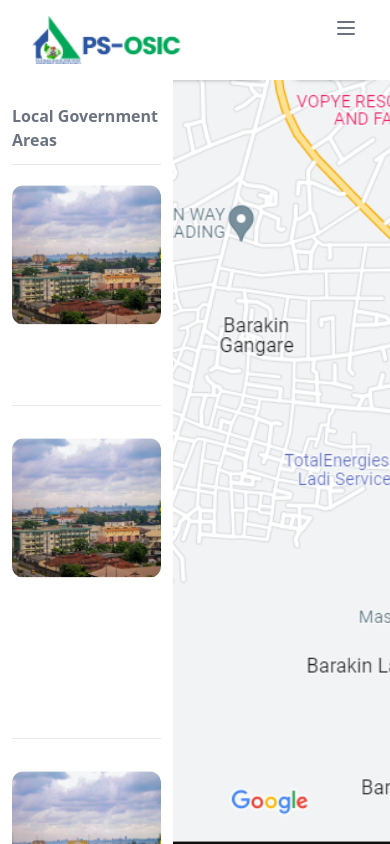
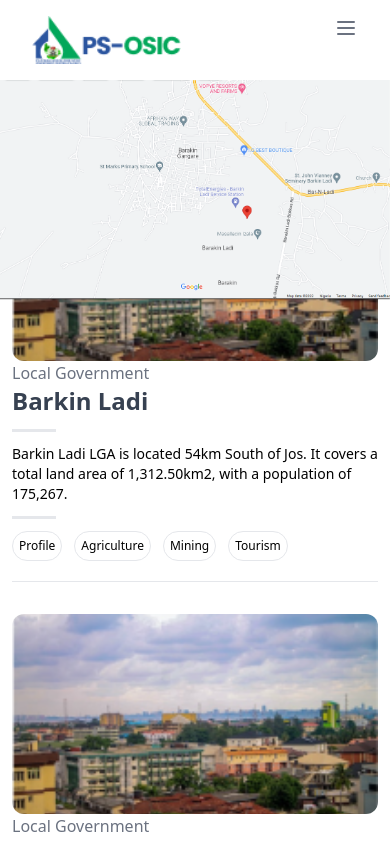
Before and after one commit to nHubNg/opengovapp, a React (Create React App) app: page /lga in a window 390 px wide. Built offline with nearby package versions, Linux system fonts and the light colour scheme.

Commit message:
made the L.G.A page responsive

```diff
--- a/src/components/lgaCard.jsx
+++ b/src/components/lgaCard.jsx
@@ -1,19 +1,21 @@
 export default function LgaCard({ name, tags, info, img }) {
   return (
     <div className="mb-3 py-5 border-b-[1px] border-[#E5E7EB] cursor-pointer">
-      <div className="w-full flex justify-between">
-        <img
-          className="w-[220px] h-[140px] object-cover rounded-xl mr-5"
-          src={require(`../assets/opgov/lga3.png`)}
-          alt="lga-img"
-        />
+      <div className="w-full flex md:flex-row md:flex-wrap flex-col">
+        <div className="md:w-[270px] md:h-[160px] md:mr-5 w-full h-[200px]">
+          <img
+            className="w-full h-full object-cover rounded-xl"
+            src={require(`../assets/opgov/lga3.png`)}
+            alt="lga-img"
+          />
+        </div>
         <div className="">
           <h3 className="text-[#6B7280]">Local Government</h3>
           <h2 className="text-2xl font-semibold text-[#374151]">{name}</h2>
           <hr className="my-3 border-none h-[3px] bg-[#E5E7EB] w-[12%]" />
           <p className="text-sm">{info}</p>
           <hr className="my-3 border-none h-[3px] bg-[#E5E7EB] w-[12%]" />
-          <div className="flex">
+          <div className="flex flex-wrap">
             {tags.map((tag, index) => (
               <span
                 key={index}
--- a/src/pages/lga/Lga.jsx
+++ b/src/pages/lga/Lga.jsx
@@ -10,7 +10,7 @@ export default function Lga() {
     <>
       <Navbar />
       <div className="flex h-[calc(100vh_-_80px)] w-full">
-        <div className="flex-[4] h-full bg-white overflow-y-scroll">
+        <div className="md:flex-[4] h-full bg-white overflow-y-scroll">
           {/* wrapper div */}
           <div className="p-3">
             <h3 className="py-3 font-semibold text-[#6B7280]">
@@ -28,7 +28,7 @@ export default function Lga() {
             ))}
           </div>
         </div>
-        <div className="flex-[5] h-full">
+        <div className="md:flex-[5] md:h-full md:static absolute left-0 right-0 top-[80px] z-10">
           <img className="w-full h-full object-cover" src={map} alt="map" />
           {/* <Map location={data} /> */}
         </div>
```
